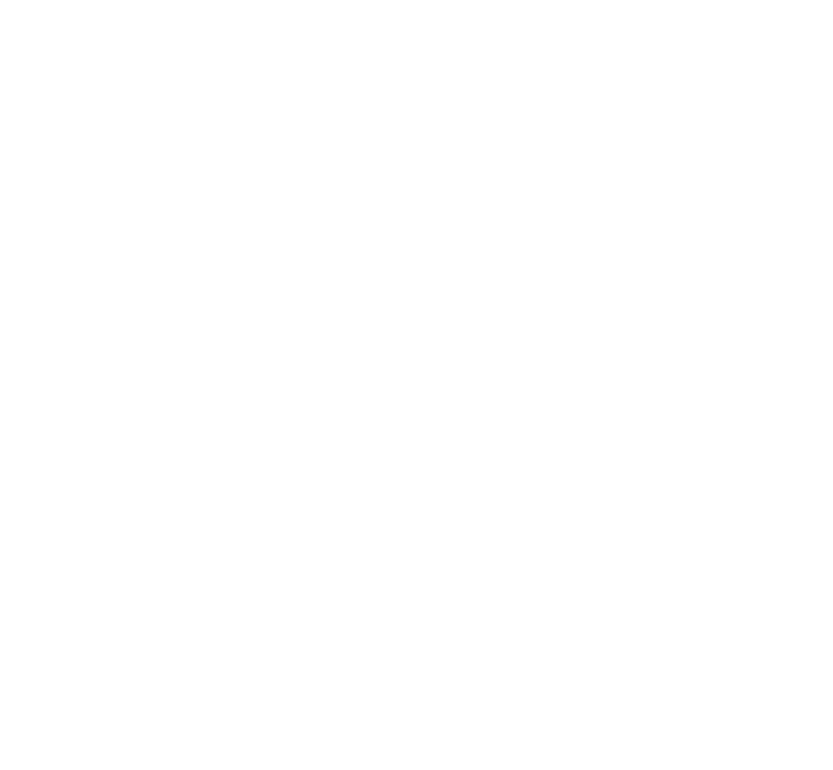
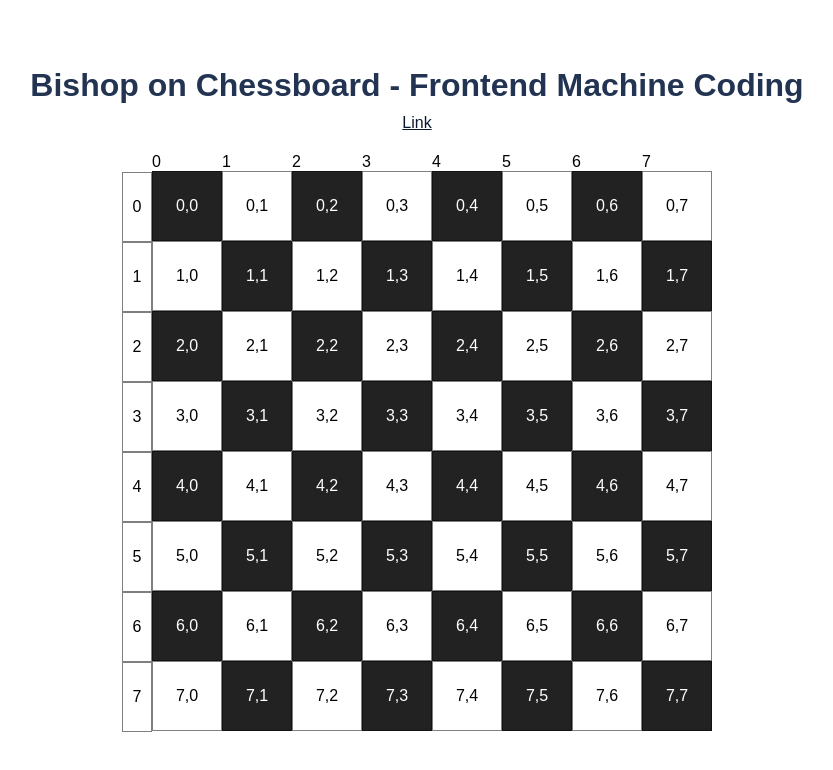
Before and after one commit to sujayalaspure/react-examples, a React (Create React App) app: page /chessboard in a window 1280 px wide. Before the commit this address had no page. Shown: the top 770 px of the page, without its empty margins (223-1056 px from the left). Built offline with nearby package versions, Linux system fonts and the light colour scheme.

Commit message:
Added UI MC -> Bishop on Chessboard

```diff
--- a/public/index.html
+++ b/public/index.html
@@ -5,39 +5,15 @@
     <link rel="icon" href="%PUBLIC_URL%/favicon.ico" />
     <meta name="viewport" content="width=device-width, initial-scale=1" />
     <meta name="theme-color" content="#000000" />
-    <meta
-      name="description"
-      content="Web site created using create-react-app"
-    />
+    <meta name="description" content="UI Machine Coding Examples built using ReactJs" />
     <link rel="apple-touch-icon" href="%PUBLIC_URL%/logo192.png" />
-    <!--
-      manifest.json provides metadata used when your web app is installed on a
-      user's mobile device or desktop. See https://developers.google.com/web/fundamentals/web-app-manifest/
-    -->
+
     <link rel="manifest" href="%PUBLIC_URL%/manifest.json" />
-    <!--
-      Notice the use of %PUBLIC_URL% in the tags above.
-      It will be replaced with the URL of the `public` folder during the build.
-      Only files inside the `public` folder can be referenced from the HTML.
 
-      Unlike "/favicon.ico" or "favicon.ico", "%PUBLIC_URL%/favicon.ico" will
-      work correctly both with client-side routing and a non-root public URL.
-      Learn how to configure a non-root public URL by running `npm run build`.
-    -->
-    <title>React App</title>
+    <title>React Example by Sujay Alaspure</title>
   </head>
   <body>
     <noscript>You need to enable JavaScript to run this app.</noscript>
     <div id="root"></div>
-    <!--
-      This HTML file is a template.
-      If you open it directly in the browser, you will see an empty page.
-
-      You can add webfonts, meta tags, or analytics to this file.
-      The build step will place the bundled scripts into the <body> tag.
-
-      To begin the development, run `npm start` or `yarn start`.
-      To create a production bundle, use `npm run build` or `yarn build`.
-    -->
   </body>
 </html>
--- a/src/App.js
+++ b/src/App.js
@@ -5,6 +5,7 @@ import Calculator from "./Calculator";
 import "./styles.css";
 import Home from "./home";
 import Weather from "./Weather";
+import Chessboard from "./chessboard";
 
 function App() {
   return (
@@ -14,6 +15,7 @@ function App() {
         <Route path="/parking" element={<CarParking />} />
         <Route path="/calculator" element={<Calculator />} />
         <Route path="/weather" element={<Weather />} />
+        <Route path="/chessboard" element={<Chessboard />} />
       </Routes>
       {/* <Footer /> */}
     </BrowserRouter>
--- /dev/null
+++ b/src/chessboard/index.js
@@ -0,0 +1,65 @@
+import React, { useState } from "react";
+import { Container, Square, Row, Wrapper, Heading } from "./style";
+
+const rows = [0, 1, 2, 3, 4, 5, 6, 7];
+
+function Chessboard() {
+  const [currentSquare, setCurrentSquare] = useState({
+    row: -1,
+    col: -9,
+  });
+  const onMouseOver = ({ row, col }) => {
+    setCurrentSquare({ row, col });
+    console.log({ row, col });
+  };
+
+  return (
+    <Container>
+      <Heading>
+        <h1>Bishop on Chessboard - Frontend Machine Coding </h1>
+        <a href="https://workat.tech/frontend-development/practice/chessboard-showing-bishop-moves-21fq78tswbst">
+          Link
+        </a>
+      </Heading>
+      <Wrapper>
+        <Row style={{ marginTop: 20 }}>
+          {rows.map((row) => (
+            <Square style={{ width: 30 }} key={row} index={1}>
+              {row}
+            </Square>
+          ))}
+        </Row>
+        {rows.map((col) => {
+          return (
+            <Row key={col}>
+              {col}
+              {rows.map((row) => {
+                const temp = currentSquare.row - row;
+                const tt = {
+                  rowUp: currentSquare.row - temp,
+                  colUp: currentSquare.col - temp,
+                  rowDown: currentSquare.row + temp,
+                  colDown: currentSquare.col + temp,
+                };
+
+                return (
+                  <Square
+                    key={row}
+                    onMouseLeave={() => setCurrentSquare({ row: -1, col: -9 })}
+                    onMouseOver={() => onMouseOver({ row, col })}
+                    index={Math.abs((row % 2) - (col % 2))}
+                    canKill={(tt.rowUp === row && tt.colUp === col) || (tt.rowUp === row && tt.colDown === col)}
+                    col={col}>
+                    {`${row},${col}`}
+                  </Square>
+                );
+              })}
+            </Row>
+          );
+        })}
+      </Wrapper>
+    </Container>
+  );
+}
+
+export default Chessboard;
--- /dev/null
+++ b/src/chessboard/style.js
@@ -0,0 +1,49 @@
+import styled from "styled-components";
+
+export const Container = styled.div`
+  width: 100vw;
+  height: 100vh;
+  display: flex;
+  flex-direction: column;
+  align-items: center;
+  justify-content: center;
+  /* background-color: aqua; */
+`;
+
+export const Heading = styled.div`
+  margin-bottom: 20px;
+  text-align: center;
+  h1 {
+    font-size: 2rem;
+  }
+  a {
+    color: hsl(216, 65%, 11%);
+    text-decoration: underline;
+  }
+`;
+
+export const Wrapper = styled.div`
+  /* border: 1px solid rgba(0, 0, 0, 0.5); */
+  display: flex;
+  align-items: center;
+  justify-content: center;
+`;
+
+export const Square = styled.div`
+  height: 70px;
+  width: 70px;
+  border: 1px solid rgba(0, 0, 0, 0.5);
+  display: flex;
+  align-items: center;
+  justify-content: center;
+  color: ${(_) => (!_.index ? "#fff" : "#000")};
+  background-color: ${(_) => (_.canKill ? "#0000a1aa" : _.index ? "#fff" : "#000d")};
+  transition: all 0.5s ease-in-out;
+  cursor: pointer;
+  &:hover {
+    background-color: cyan;
+    color: #000;
+  }
+`;
+
+export const Row = styled.div``;
```
Also changed, not shown: 2 other files (tests, documents, lock files or other folders).
